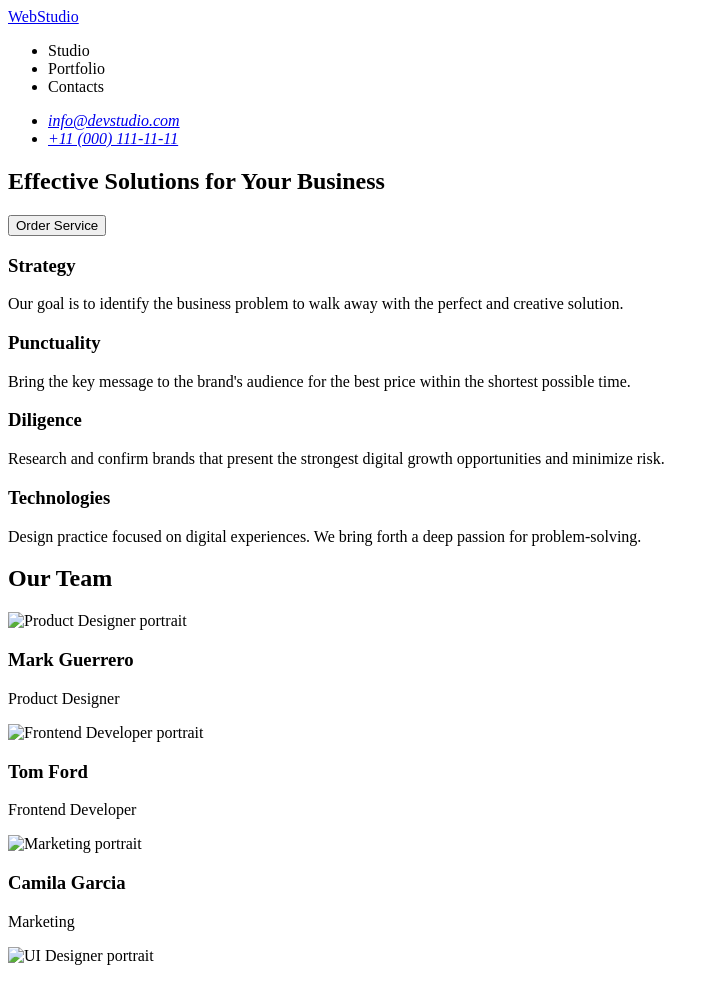
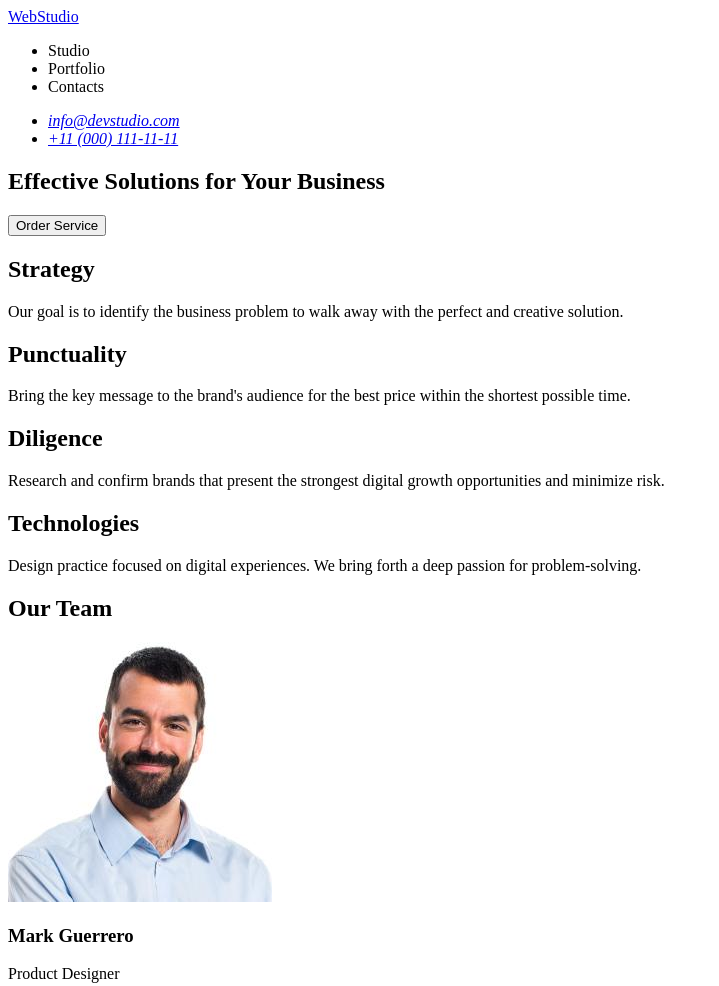
Before and after one commit to tanyf5/goit-markup-hw-01, a plain HTML site: page index.html in a window 1280 px wide. Shown: the top 986 px of the page, without its empty margins (0-719 px from the left). Drawn offline with Linux system fonts and the light colour scheme.

Commit message:
img added

```diff
--- a/index.html
+++ b/index.html
@@ -32,19 +32,19 @@
             <button type="button">Order Service</button>
         </section>
         <section>
-            <h3>Strategy</h3>
+            <h2>Strategy</h2>
             <p>
                 Our goal is to identify the business problem to walk away with the perfect and creative solution.
             </p>
-            <h3>Punctuality</h3>
+            <h2>Punctuality</h2>
             <p>
                 Bring the key message to the brand's audience for the best price within the shortest possible time.
             </p>
-            <h3>Diligence</h3>
+            <h2>Diligence</h2>
             <p>
                 Research and confirm brands that present the strongest digital growth opportunities and minimize risk.
             </p>
-            <h3>Technologies</h3>
+            <h2>Technologies</h2>
             <p>
                 Design practice focused on digital experiences. We bring forth a deep passion for problem-solving.
             </p>
@@ -52,22 +52,22 @@
         <section>
             <h2>Our Team</h2>
             <div>
-                <img src="" alt="Product Designer portrait">
+                <img src="./images/prod-designer.jpg" alt="Product Designer portrait" width="264">
                 <h3>Mark Guerrero</h3>
                 <p>Product Designer</p>
             </div>
             <div>
-                <img src="" alt="Frontend Developer portrait">
+                <img src="./images/fe-dev.jpg" alt="Frontend Developer portrait" width="264">
                 <h3>Tom Ford</h3>
                 <p>Frontend Developer</p>
             </div>
             <div>
-                <img src="" alt="Marketing portrait">
+                <img src="./images/marketing.jpg" alt="Marketing manager portrait" width="264">
                 <h3>Camila Garcia</h3>
                 <p>Marketing</p>
             </div>
             <div>
-                <img src="" alt="UI Designer portrait">
+                <img src="./images/ui-designer.jpg" alt="UI Designer portrait" width="264">
                 <h3>Daniel Wilson</h3>
                 <p>UI Designer</p>
             </div>
```
Also changed, not shown: images/fe-dev.jpg (added), images/marketing.jpg (added), images/prod-designer.jpg (added), images/ui-designer.jpg (added), 2 other files.
